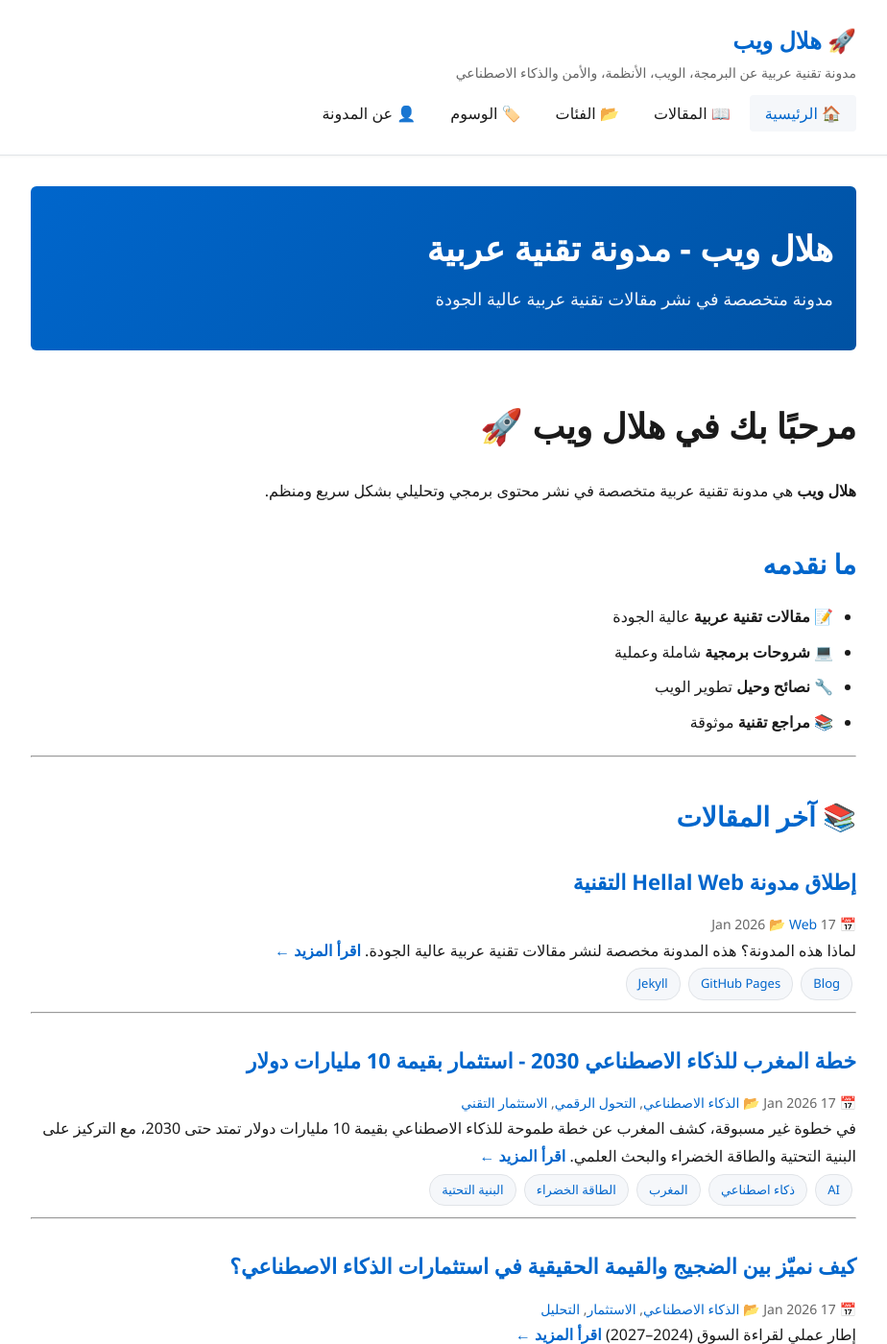
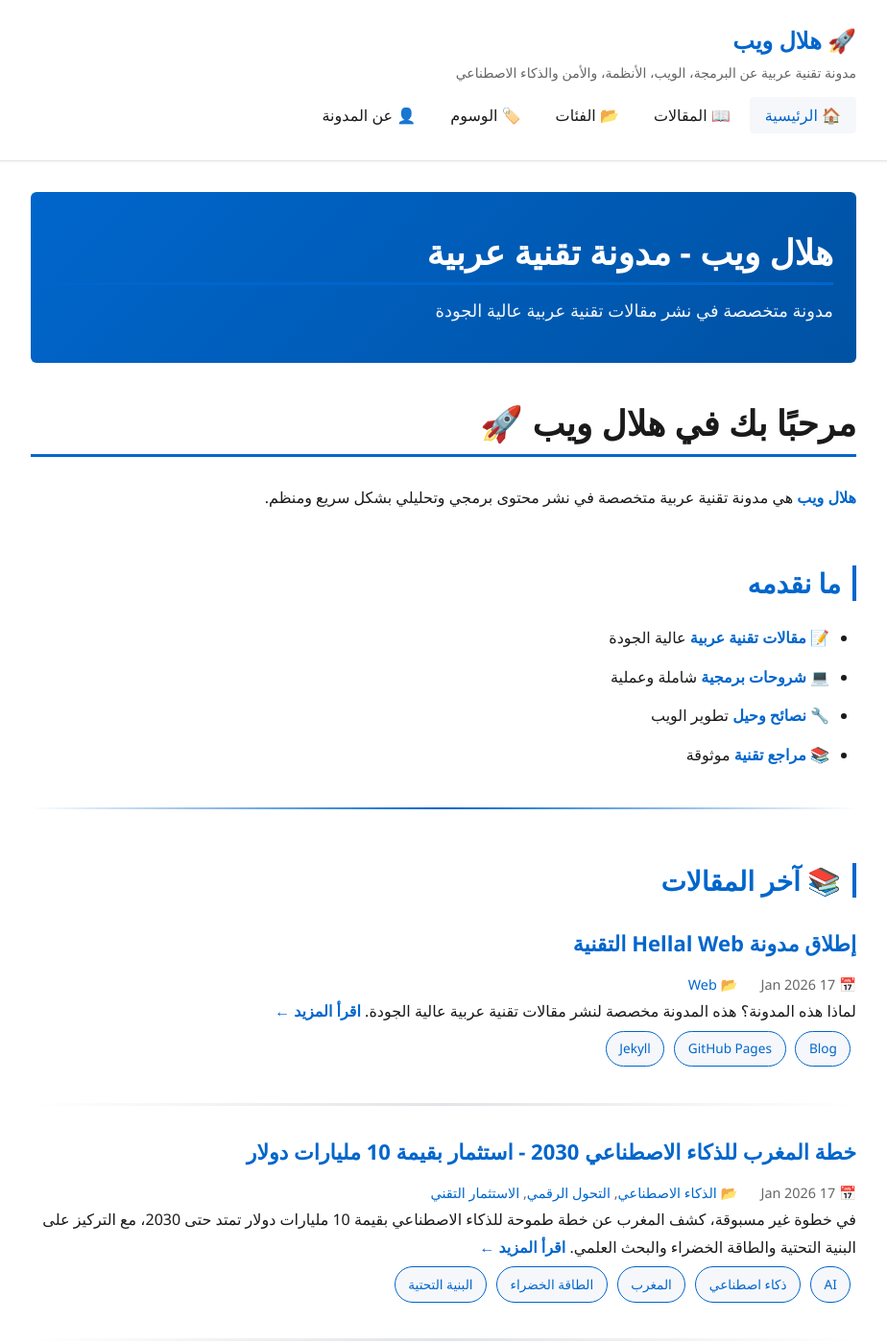
Before and after one commit to KerrasDev/HellaleWeb, a Jekyll site: the page built from index.md, in a window 1280 px wide and 1400 px high. Shown: the whole window at 96% size, without its empty margins (178-1102 px from the left). Built offline with Jekyll 4.4.1, drawn with Linux system fonts in a browser that asks for light colours; some web fonts are replaced.

Commit message:
Enhance post reading UI/UX - better typography, improved code blocks, better tables, enhanced spacing and readability

```diff
--- a/assets/css/style.css
+++ b/assets/css/style.css
@@ -34,21 +34,49 @@
 }
 
 /* ===== Typography ===== */
-h1, h2, h3, h4, h5, h6 {
+h1,
+h2,
+h3,
+h4,
+h5,
+h6 {
     font-weight: 700;
-    line-height: 1.4;
-    margin: 1.5em 0 0.75em;
+    line-height: 1.3;
+    margin: 1.75em 0 0.75em;
     color: var(--text);
+    scroll-margin-top: 80px;
 }
 
-h1 { font-size: 2.25rem; }
-h2 { font-size: 1.75rem; color: var(--primary); }
-h3 { font-size: 1.375rem; }
-h4 { font-size: 1.125rem; }
+h1 {
+    font-size: 2.25rem;
+    border-bottom: 3px solid var(--primary);
+    padding-bottom: 0.5rem;
+    margin-top: 0;
+}
+
+h2 {
+    font-size: 1.75rem;
+    color: var(--primary);
+    border-right: 4px solid var(--primary);
+    padding-right: 0.75rem;
+    margin-top: 2em;
+}
+
+h3 {
+    font-size: 1.375rem;
+    color: var(--text);
+    margin-top: 1.5em;
+}
+
+h4 {
+    font-size: 1.125rem;
+    color: var(--text-light);
+}
 
 p {
-    margin: 0 0 1.25em;
-    line-height: 1.8;
+    margin: 0 0 1.5em;
+    line-height: 1.9;
+    text-align: justify;
 }
 
 a {
@@ -61,6 +89,35 @@
     color: var(--accent);
 }
 
+/* ===== Text Emphasis ===== */
+strong {
+    font-weight: 700;
+    color: var(--primary);
+}
+
+em {
+    font-style: italic;
+    color: var(--accent);
+}
+
+mark {
+    background-color: rgba(0, 102, 204, 0.15);
+    padding: 0.1em 0.3em;
+    border-radius: 2px;
+    font-weight: 500;
+}
+
+/* ===== Post Content ===== */
+.post-content,
+.page-content {
+    font-size: 1rem;
+}
+
+.post-content>*:first-child,
+.page-content>*:first-child {
+    margin-top: 0;
+}
+
 /* ===== Code Blocks ===== */
 code {
     direction: ltr;
@@ -71,6 +128,7 @@
     font-family: 'Consolas', 'Monaco', monospace;
     font-size: 0.9em;
     color: #d63384;
+    border: 1px solid rgba(0, 0, 0, 0.1);
 }
 
 pre {
@@ -78,58 +136,80 @@
     text-align: left;
     background-color: #282c34;
     color: #abb2bf;
-    padding: 1.25rem;
-    border-radius: 6px;
+    padding: 1.5rem;
+    border-radius: 8px;
     overflow-x: auto;
-    margin: 1.5em 0;
-    line-height: 1.5;
+    margin: 1.75em 0;
+    line-height: 1.6;
+    box-shadow: 0 4px 12px rgba(0, 0, 0, 0.1);
+    border-left: 4px solid var(--primary);
 }
 
 pre code {
     background: transparent;
     padding: 0;
     color: inherit;
+    border: none;
+    font-size: 0.9em;
 }
 
 /* ===== Lists ===== */
-ul, ol {
-    padding-right: 1.5rem;
-    margin: 0 0 1.25em;
+ul,
+ol {
+    padding-right: 1.75rem;
+    margin: 1.5em 0;
 }
 
 li {
-    margin-bottom: 0.5em;
+    margin-bottom: 0.75em;
+    line-height: 1.8;
 }
 
 /* ===== Blockquotes ===== */
 blockquote {
-    border-right: 4px solid var(--primary);
-    background-color: var(--bg-light);
-    padding: 1rem 1.25rem;
-    margin: 1.5em 0;
+    border-right: 5px solid var(--primary);
+    background: linear-gradient(90deg, rgba(0, 102, 204, 0.03) 0%, transparent 100%);
+    padding: 1.25rem 1.5rem;
+    margin: 2em 0;
     color: var(--text-light);
     border-radius: 4px;
+    font-size: 1.05em;
+    font-style: italic;
+    line-height: 1.8;
 }
 
 /* ===== Tables ===== */
 table {
     width: 100%;
     border-collapse: collapse;
-    margin: 1.5em 0;
+    margin: 2em 0;
+    box-shadow: 0 2px 8px rgba(0, 0, 0, 0.05);
+    border-radius: 6px;
+    overflow: hidden;
 }
 
-th, td {
-    padding: 0.75rem;
+th,
+td {
+    padding: 1rem 0.75rem;
     border: 1px solid var(--border);
     text-align: right;
 }
 
 th {
-    background-color: var(--bg-light);
+    background: linear-gradient(135deg, var(--primary) 0%, var(--accent) 100%);
+    color: white;
     font-weight: 600;
 }
 
+td {
+    background-color: var(--bg);
+}
+
 tr:hover {
+    background-color: var(--bg-light);
+}
+
+tbody tr:nth-child(even) {
     background-color: var(--bg-light);
 }
 
@@ -141,7 +221,7 @@
     position: sticky;
     top: 0;
     z-index: 100;
-    box-shadow: 0 1px 3px rgba(0,0,0,0.05);
+    box-shadow: 0 1px 3px rgba(0, 0, 0, 0.05);
 }
 
 .site-header-wrapper {
@@ -198,28 +278,58 @@
 .post,
 .post-list-item {
     background-color: var(--bg);
-    padding: 2rem;
-    margin-bottom: 2rem;
-    border-radius: 6px;
+    padding: 2.5rem;
+    margin-bottom: 2.5rem;
+    border-radius: 8px;
     border: 1px solid var(--border);
+    box-shadow: 0 2px 8px rgba(0, 0, 0, 0.04);
+    transition: box-shadow 0.3s ease;
+}
+
+.page-article:hover,
+.post:hover,
+.post-list-item:hover {
+    box-shadow: 0 4px 16px rgba(0, 102, 204, 0.08);
 }
 
 .page-header,
 .post-header {
-    margin-bottom: 1.5rem;
-    padding-bottom: 1rem;
-    border-bottom: 1px solid var(--border);
+    margin-bottom: 2rem;
+    padding-bottom: 1.5rem;
+    border-bottom: 2px solid var(--border);
 }
 
 .page-title,
 .post-title {
-    margin: 0 0 0.5rem;
+    margin: 0 0 0.75rem;
     color: var(--primary);
+    line-height: 1.3;
 }
 
 .post-meta {
     color: var(--text-light);
-    font-size: 0.875rem;
+    font-size: 0.9rem;
+    display: flex;
+    flex-wrap: wrap;
+    gap: 1.5rem;
+    align-items: center;
+}
+
+.post-meta-item {
+    display: flex;
+    align-items: center;
+    gap: 0.5rem;
+}
+
+.post-date {
+    font-weight: 500;
+}
+
+.post-reading-time {
+    background-color: var(--bg-light);
+    padding: 0.25rem 0.75rem;
+    border-radius: 12px;
+    font-size: 0.85rem;
 }
 
 /* ===== Tags & Categories ===== */
@@ -228,12 +338,13 @@
     display: inline-block;
     background-color: var(--bg-light);
     color: var(--primary);
-    padding: 0.25rem 0.75rem;
-    border-radius: 16px;
-    font-size: 0.8125rem;
-    margin: 0.25rem 0.25rem 0.25rem 0;
-    border: 1px solid var(--border);
+    padding: 0.35rem 0.85rem;
+    border-radius: 20px;
+    font-size: 0.85rem;
+    margin: 0.35rem 0.35rem 0.35rem 0;
+    border: 1.5px solid var(--primary);
     transition: all 0.2s;
+    font-weight: 500;
 }
 
 .tag:hover,
@@ -241,31 +352,68 @@
     background-color: var(--primary);
     color: white;
     border-color: var(--primary);
+    transform: translateY(-2px);
+}
+
+/* ===== Horizontal Rules & Dividers ===== */
+hr {
+    border: none;
+    height: 2px;
+    background: linear-gradient(90deg, transparent, var(--primary), transparent);
+    margin: 2.5em 0;
+    border-radius: 1px;
+}
+
+.post-divider {
+    border: none;
+    height: 3px;
+    background: linear-gradient(90deg, transparent, var(--border) 50%, transparent);
+    margin: 2em 0;
 }
 
 /* ===== Post List ===== */
 .post-list-item {
-    transition: border-color 0.2s;
+    transition: all 0.3s ease;
+    position: relative;
 }
 
 .post-list-item:hover {
     border-color: var(--primary);
+    box-shadow: 0 6px 20px rgba(0, 102, 204, 0.12);
 }
 
 .post-list-header h3 {
-    margin: 0 0 0.5rem;
+    margin: 0 0 0.75rem;
     font-size: 1.375rem;
+    line-height: 1.4;
+}
+
+.post-list-header h3 a {
+    transition: all 0.2s;
+}
+
+.post-list-header h3 a:hover {
+    text-decoration: underline;
 }
 
 .post-list-excerpt {
     color: var(--text-light);
-    line-height: 1.7;
-    margin: 1rem 0;
+    line-height: 1.8;
+    margin: 1.25rem 0;
+    font-size: 0.95rem;
 }
 
 .read-more {
     color: var(--primary);
     font-weight: 600;
+    display: inline-flex;
+    align-items: center;
+    gap: 0.5rem;
+    transition: all 0.2s;
+}
+
+.read-more:hover {
+    gap: 0.75rem;
 }
 
 /* ===== Categories & Tags Pages ===== */
@@ -286,7 +434,7 @@
 
 .category-card:hover {
     border-color: var(--primary);
-    box-shadow: 0 2px 8px rgba(0,102,204,0.1);
+    box-shadow: 0 2px 8px rgba(0, 102, 204, 0.1);
 }
 
 .category-card h3 {
@@ -463,9 +611,17 @@
 
 /* ===== Responsive ===== */
 @media (max-width: 768px) {
-    h1 { font-size: 1.75rem; }
-    h2 { font-size: 1.5rem; }
-    h3 { font-size: 1.25rem; }
+    h1 {
+        font-size: 1.75rem;
+    }
+
+    h2 {
+        font-size: 1.5rem;
+    }
+
+    h3 {
+        font-size: 1.25rem;
+    }
 
     main {
         padding: 1.5rem 1rem;
@@ -512,13 +668,39 @@
 }
 
 /* ===== Utility Classes ===== */
-.text-center { text-align: center; }
-.text-right { text-align: right; }
-.text-left { text-align: left; direction: ltr; }
+.text-center {
+    text-align: center;
+}
 
-.mt-1 { margin-top: 0.5rem; }
-.mt-2 { margin-top: 1rem; }
-.mt-3 { margin-top: 1.5rem; }
-.mb-1 { margin-bottom: 0.5rem; }
-.mb-2 { margin-bottom: 1rem; }
-.mb-3 { margin-bottom: 1.5rem; }
+.text-right {
+    text-align: right;
+}
+
+.text-left {
+    text-align: left;
+    direction: ltr;
+}
+
+.mt-1 {
+    margin-top: 0.5rem;
+}
+
+.mt-2 {
+    margin-top: 1rem;
+}
+
+.mt-3 {
+    margin-top: 1.5rem;
+}
+
+.mb-1 {
+    margin-bottom: 0.5rem;
+}
+
+.mb-2 {
+    margin-bottom: 1rem;
+}
+
+.mb-3 {
+    margin-bottom: 1.5rem;
+}
```
